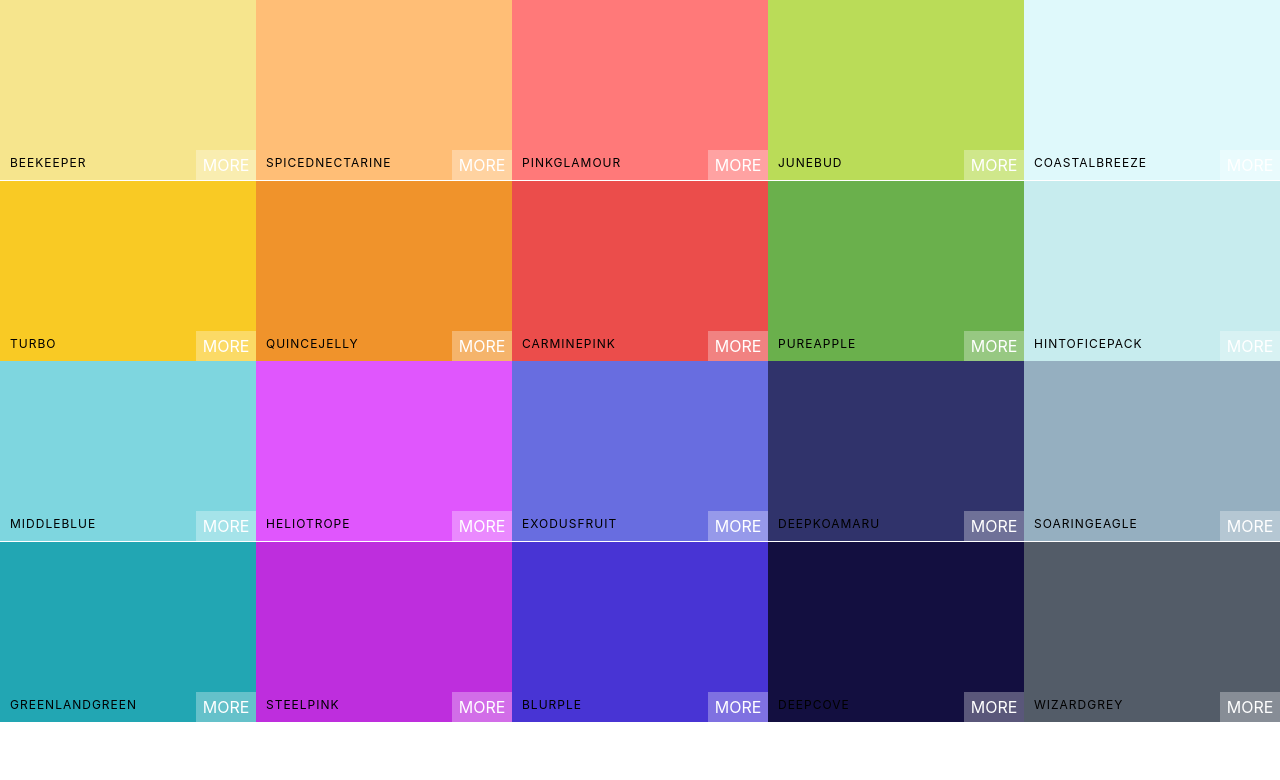
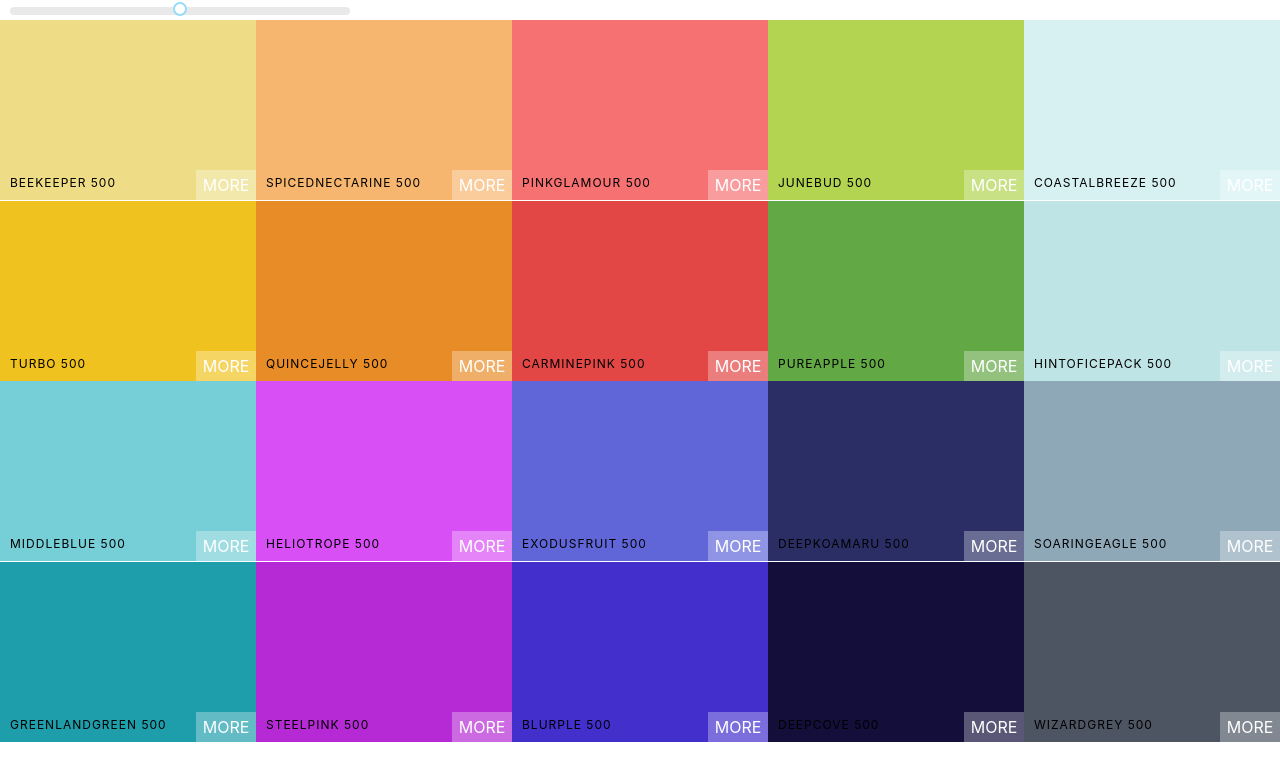
Before and after one commit to jjp601/color-palette-app, a React (Create React App) app: page / in a window 1280 px wide. Shown: the top 780 px of the page. Built offline with nearby package versions, Linux system fonts and the light colour scheme.

Commit message:
Setup and style Color Slider

```diff
--- a/package.json
+++ b/package.json
@@ -6,6 +6,8 @@
     "@testing-library/jest-dom": "^5.11.4",
     "@testing-library/react": "^11.1.0",
     "@testing-library/user-event": "^12.1.10",
+    "chroma-js": "^2.1.1",
+    "rc-slider": "^9.7.1",
     "react": "^17.0.1",
     "react-copy-to-clipboard": "^5.0.3",
     "react-dom": "^17.0.1",
--- a/src/App.js
+++ b/src/App.js
@@ -1,11 +1,12 @@
 import React from 'react';
 import Palette from './components/Palette';
 import seedColors from './utils/seedColors';
+import { generatePalette } from './utils/colorHelpers';
 
 const App = () => {
   return (
     <div>
-      <Palette {...seedColors[4]} />
+      <Palette palette={generatePalette(seedColors[4])} />
     </div>
   );
 }
--- a/src/components/Palette.js
+++ b/src/components/Palette.js
@@ -1,15 +1,37 @@
 import React, { Component } from 'react';
 import ColorBox from './ColorBox';
+import Slider from 'rc-slider';
+import 'rc-slider/assets/index.css';
 import '../styles/Palette.css';
 
 class Palette extends Component {
+    constructor(props) {
+        super(props)
+        this.state = {
+            level: 500
+        }
+
+        this.changeLevel = this.changeLevel.bind(this)
+    }
+
+    changeLevel(level) {
+        this.setState(() => ({
+            level
+        }))
+    }
+
     render() {
-        const colorBoxes = this.props.colors.map((color) => (
-            <ColorBox background={color.color} name={color.name} />
+        const { colors } = this.props.palette;
+        const { level } = this.state;
+        const colorBoxes = colors[level].map((color) => (
+            <ColorBox background={color.hex} name={color.name} />
         ))
 
         return (
             <div className="Palette">
+                <div className="slider">
+                    <Slider defaultValue={level} min={100} max={900} step={100} onAfterChange={this.changeLevel} />
+                </div>
                 <div className="Palette-colors">
                     {colorBoxes}
                 </div>
--- a/src/index.js
+++ b/src/index.js
@@ -3,9 +3,6 @@ import ReactDOM from 'react-dom';
 import './index.css';
 import App from './App';
 
-ReactDOM.render(
-  <React.StrictMode>
-    <App />
-  </React.StrictMode>,
+ReactDOM.render(<App />,
   document.getElementById('root')
 );
--- a/src/styles/Palette.css
+++ b/src/styles/Palette.css
@@ -5,3 +5,17 @@
 .Palette-colors {
     height: 90%;
 }
+
+.slider {
+    width: 340px;
+    margin: 0 10px;
+    display: inline-block;
+}
+
+.rc-slider-track {
+    background: transparent;
+}
+
+.rc-slider-rail {
+    height: 8px;
+}
--- /dev/null
+++ b/src/utils/colorHelpers.js
@@ -0,0 +1,53 @@
+import chroma from "chroma-js";
+const levels = [50, 100, 200, 300, 400, 500, 600, 700, 800, 900];
+
+const getRange = (hexColor) => {
+    const end = "#fff";
+    return [
+      chroma(hexColor)
+        .darken(1.4)
+        .hex(),
+      hexColor,
+      end
+    ];
+  }
+
+const getScale = (hexColor, numberOfColors) => {
+    return chroma
+      .scale(getRange(hexColor))
+      .mode("lab")
+      .colors(numberOfColors);
+}
+
+const generatePalette = (starterPalette) => {
+    let newPalette = {
+        paletteName: starterPalette.paletteName,
+        id: starterPalette.id,
+        emoji: starterPalette.emoji,
+        colors: {}
+    };
+
+    for (let level of levels) {
+        newPalette.colors[level] = [];
+    }
+
+    for (let color of starterPalette.colors) {
+        let scale = getScale(color.color, 10).reverse();
+        for (let i in scale) {
+        newPalette.colors[levels[i]].push({
+            name: `${color.name} ${levels[i]}`,
+            id: color.name.toLowerCase().replace(/ /g, "-"),
+            hex: scale[i],
+            rgb: chroma(scale[i]).css(),
+            rgba: chroma(scale[i])
+            .css()
+            .replace("rgb", "rgba")
+            .replace(")", ",1.0)")
+        });
+        }
+    }
+
+    return newPalette;
+}
+
+export { generatePalette };
```
Also changed, not shown: 1 other file (tests, documents, lock files or other folders).
